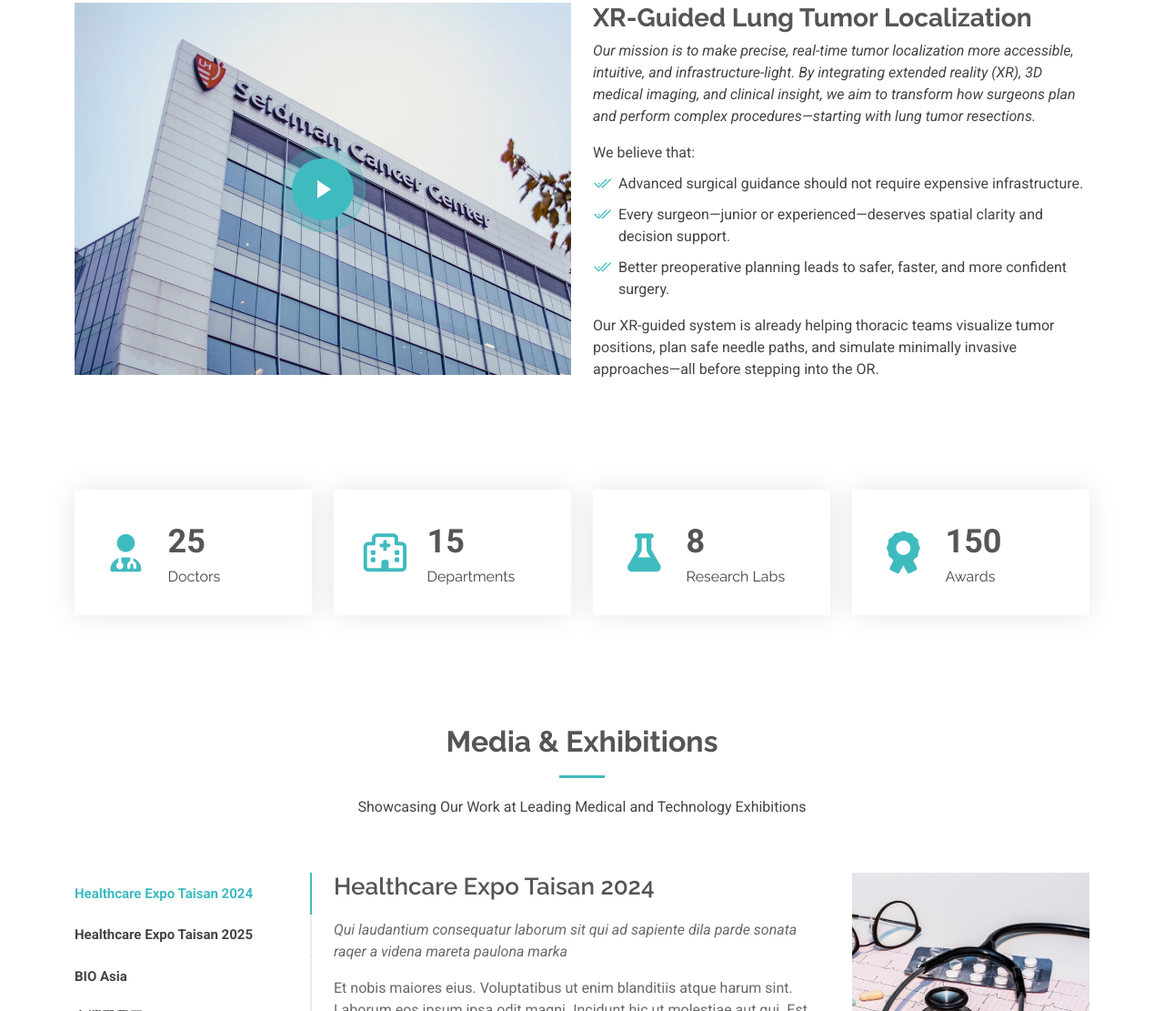
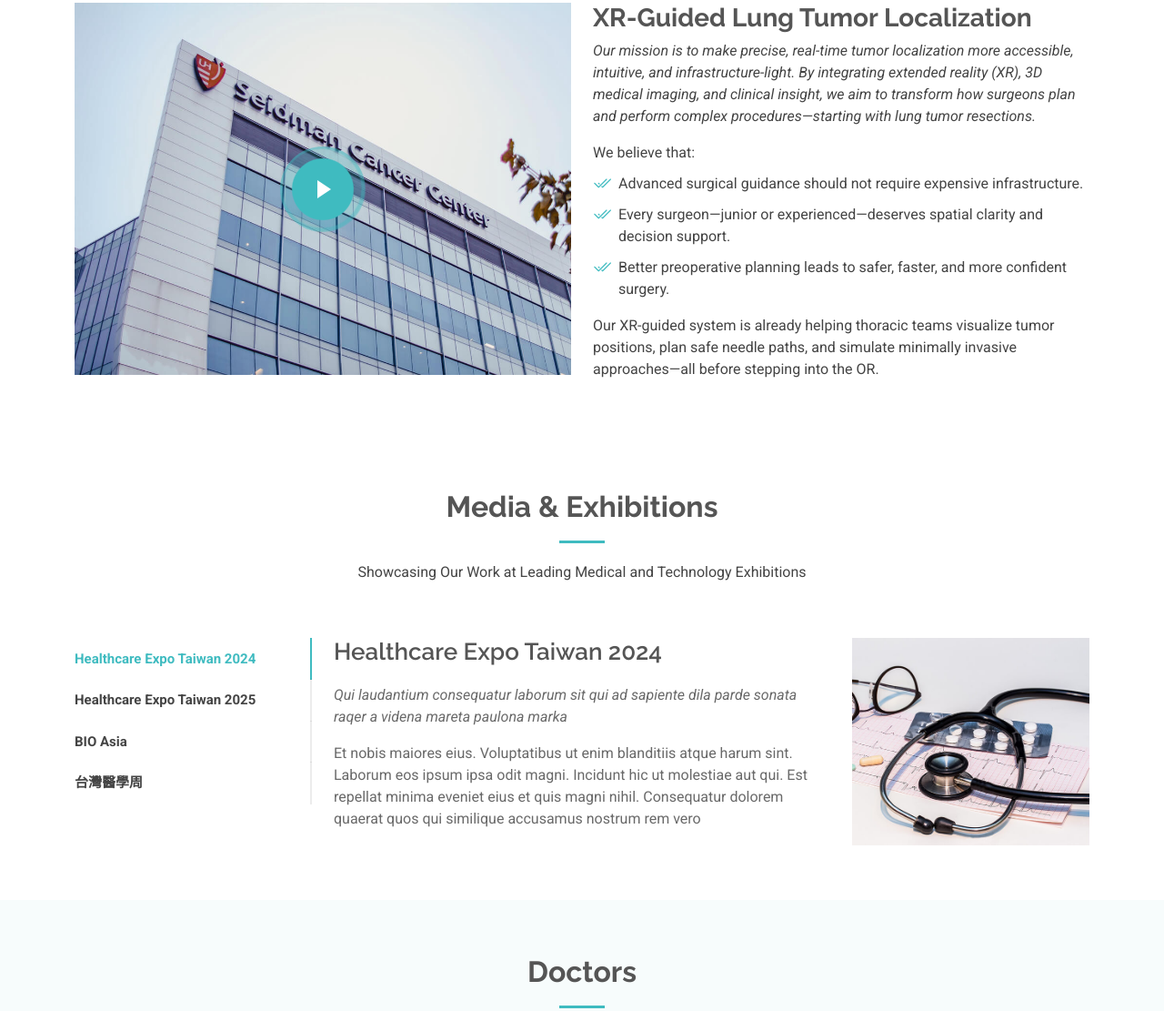
Before and after one commit to ericpgz858/hospital-website, a plain HTML site: page index.html in a window 1280 px wide. Shown: the part 1450-2561 px from the top of the page at 91% size. Drawn offline with Linux system fonts and the light colour scheme.

Commit message:
revise index title

```diff
--- a/index.html
+++ b/index.html
@@ -4,12 +4,12 @@
 <head>
   <meta charset="utf-8">
   <meta content="width=device-width, initial-scale=1.0" name="viewport">
-  <title>Index - Medicio Bootstrap Template</title>
+  <title>OpVerse</title>
   <meta name="description" content="">
   <meta name="keywords" content="">
 
   <!-- Favicons -->
-  <link href="assets/img/favicon.png" rel="icon">
+  <link href="assets/img/OpVerse/OpVerse_Logo_Black_PIC.png" rel="icon">
   <link href="assets/img/apple-touch-icon.png" rel="apple-touch-icon">
 
   <!-- Fonts -->
@@ -261,57 +261,6 @@
     </section><!-- /About Section -->
 
     <!-- Stats Section -->
-    <section id="stats" class="stats section">
-
-      <div class="container" data-aos="fade-up" data-aos-delay="100">
-
-        <div class="row gy-4">
-
-          <div class="col-lg-3 col-md-6">
-            <div class="stats-item d-flex align-items-center w-100 h-100">
-              <i class="fas fa-user-md flex-shrink-0"></i>
-              <div>
-                <span data-purecounter-start="0" data-purecounter-end="25" data-purecounter-duration="1" class="purecounter"></span>
-                <p>Doctors</p>
-              </div>
-            </div>
-          </div><!-- End Stats Item -->
-
-          <div class="col-lg-3 col-md-6">
-            <div class="stats-item d-flex align-items-center w-100 h-100">
-              <i class="far fa-hospital flex-shrink-0"></i>
-              <div>
-                <span data-purecounter-start="0" data-purecounter-end="15" data-purecounter-duration="1" class="purecounter"></span>
-                <p>Departments</p>
-              </div>
-            </div>
-          </div><!-- End Stats Item -->
-
-          <div class="col-lg-3 col-md-6">
-            <div class="stats-item d-flex align-items-center w-100 h-100">
-              <i class="fas fa-flask flex-shrink-0"></i>
-              <div>
-                <span data-purecounter-start="0" data-purecounter-end="8" data-purecounter-duration="1" class="purecounter"></span>
-                <p>Research Labs</p>
-              </div>
-            </div>
-          </div><!-- End Stats Item -->
-
-          <div class="col-lg-3 col-md-6">
-            <div class="stats-item d-flex align-items-center w-100 h-100">
-              <i class="fas fa-award flex-shrink-0"></i>
-              <div>
-                <span data-purecounter-start="0" data-purecounter-end="150" data-purecounter-duration="1" class="purecounter"></span>
-                <p>Awards</p>
-              </div>
-            </div>
-          </div><!-- End Stats Item -->
-
-        </div>
-
-      </div>
-
-    </section><!-- /Stats Section -->
 
     <!-- Features Section -->
 
@@ -335,10 +284,10 @@
           <div class="col-lg-3">
             <ul class="nav nav-tabs flex-column">
               <li class="nav-item">
-                <a class="nav-link active show" data-bs-toggle="tab" href="#tabs-tab-1">Healthcare Expo Taisan 2024</a>
+                <a class="nav-link active show" data-bs-toggle="tab" href="#tabs-tab-1">Healthcare Expo Taiwan 2024</a>
               </li>
               <li class="nav-item">
-                <a class="nav-link" data-bs-toggle="tab" href="#tabs-tab-2">Healthcare Expo Taisan 2025</a>
+                <a class="nav-link" data-bs-toggle="tab" href="#tabs-tab-2">Healthcare Expo Taiwan 2025</a>
               </li>
               <li class="nav-item">
                 <a class="nav-link" data-bs-toggle="tab" href="#tabs-tab-3">BIO Asia</a>
@@ -353,7 +302,7 @@
               <div class="tab-pane active show" id="tabs-tab-1">
                 <div class="row">
                   <div class="col-lg-8 details order-2 order-lg-1">
-                    <h3>Healthcare Expo Taisan 2024</h3>
+                    <h3>Healthcare Expo Taiwan 2024</h3>
                     <p class="fst-italic">Qui laudantium consequatur laborum sit qui ad sapiente dila parde sonata raqer a videna mareta paulona marka</p>
                     <p>Et nobis maiores eius. Voluptatibus ut enim blanditiis atque harum sint. Laborum eos ipsum ipsa odit magni. Incidunt hic ut molestiae aut qui. Est repellat minima eveniet eius et quis magni nihil. Consequatur dolorem quaerat quos qui similique accusamus nostrum rem vero</p>
                   </div>
@@ -365,7 +314,7 @@
               <div class="tab-pane" id="tabs-tab-2">
                 <div class="row">
                   <div class="col-lg-8 details order-2 order-lg-1">
-                    <h3>Healthcare Expo Taisan 2025</h3>
+                    <h3>Healthcare Expo Taiwan 2025</h3>
                     <p class="fst-italic">Qui laudantium consequatur laborum sit qui ad sapiente dila parde sonata raqer a videna mareta paulona marka</p>
                     <p>Ea ipsum voluptatem consequatur quis est. Illum error ullam omnis quia et reiciendis sunt sunt est. Non aliquid repellendus itaque accusamus eius et velit ipsa voluptates. Optio nesciunt eaque beatae accusamus lerode pakto madirna desera vafle de nideran pal</p>
                   </div>
```
